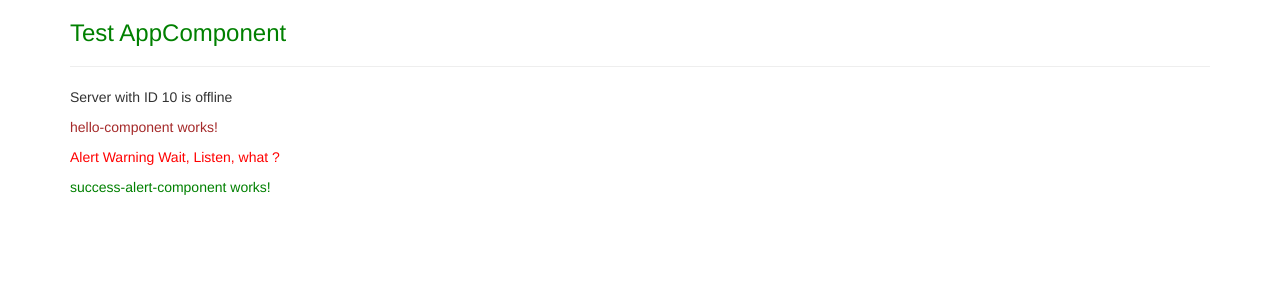
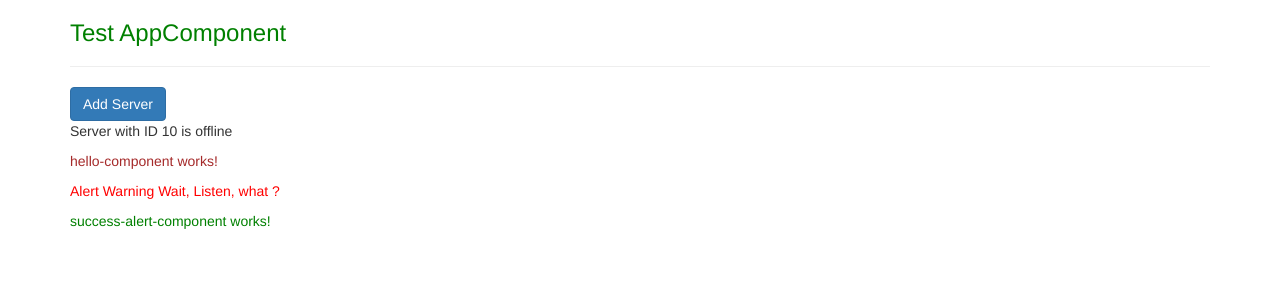
Before and after one commit to wagnerrdemorais/AngularTestProject, an Angular app: page / in a window 1280 px wide. Shown: the top 300 px of the page. Built offline with nearby package versions, Linux system fonts and the light colour scheme.

Commit message:
adding property binding example

```diff
--- a/src/app/servers/servers.component.html
+++ b/src/app/servers/servers.component.html
@@ -1,2 +1,6 @@
+<button
+  class="btn btn-primary"
+  [disabled]="!allowNewServer">Add Server</button>
+
 <app-server></app-server>
 <app-hello-component></app-hello-component>
--- a/src/app/servers/servers.component.ts
+++ b/src/app/servers/servers.component.ts
@@ -6,8 +6,13 @@
   styleUrls: ['servers.component.css']
 })
 export class ServersComponent implements OnInit {
+  allowNewServer = false;
 
-  constructor() { }
+  constructor() {
+    setTimeout(() => {
+      this.allowNewServer = true;
+    }, 2000);
+  }
 
   ngOnInit(): void {
   }
```
Also changed, not shown: 1 other file (tests, documents, lock files or other folders).
